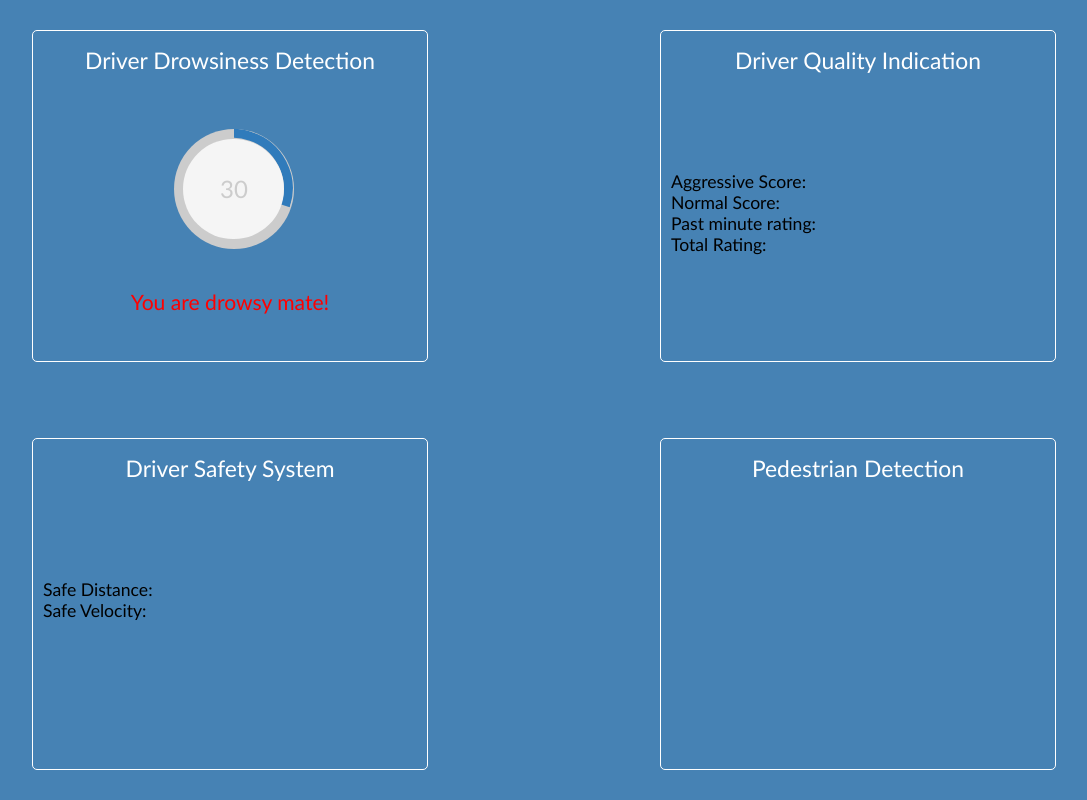
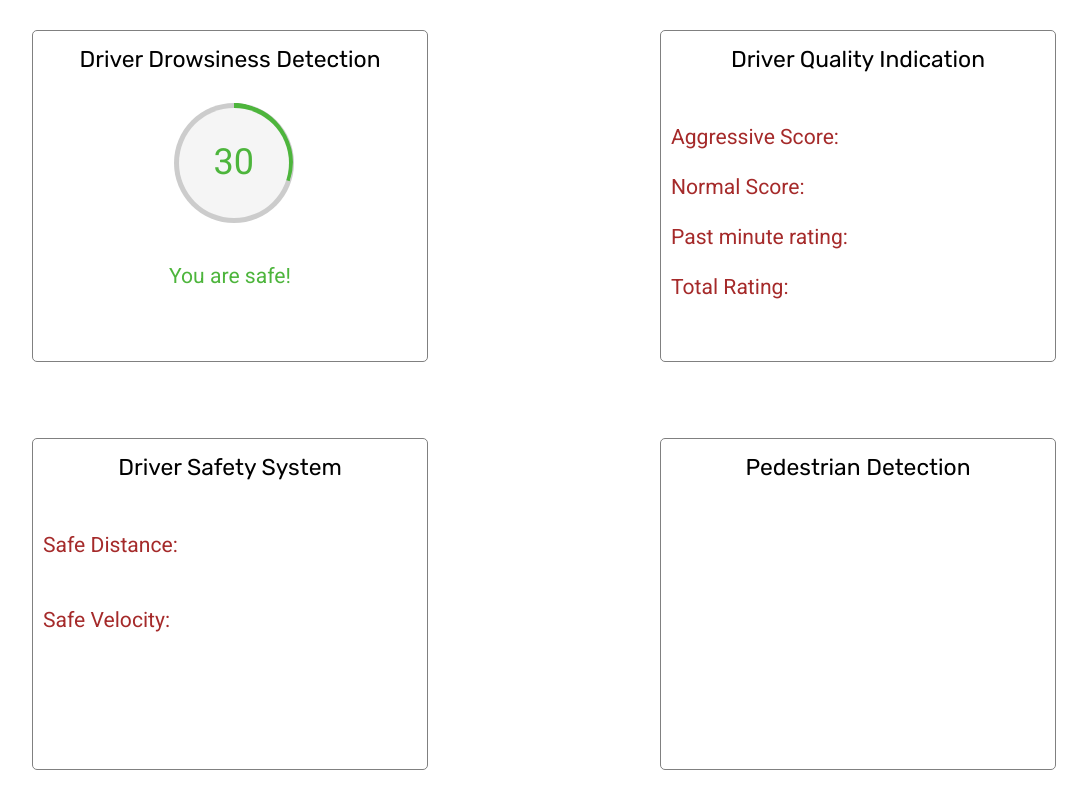
Before and after one commit to Prawesome/technergize-project, a plain HTML site: page index.html in a window 1280 px wide. Shown: the whole page, without its empty margins (96-1183 px from the left). Drawn offline with Linux system fonts and the light colour scheme.

Commit message:
Change bg colour, add fonts, random theming

```diff
--- a/css/style.css
+++ b/css/style.css
@@ -1,8 +1,7 @@
 /* Document wide styling */
 
 body {
-    background-color: steelblue;
-    font-family: 'Trebuchet MS', 'Lucida Sans Unicode', 'Lucida Grande', 'Lucida Sans', Arial, sans-serif;
+    font-family: 'Roboto', sans-serif;
     font-size: 1.1em;
 }
 
@@ -10,32 +9,23 @@ body {
 
 .dash-item {
     display: inline-block;
-    border: 1.25px solid white;
+    border: 1.25px solid grey;
     border-radius: 5px;
     width: 30%;
     height: 40%;
     padding: 5px;
 }
 
-.dash-item:hover {
-    background-color: white;
-    color: steelblue;
-    transition: 0.5s all;
-}
-
-.dash-item:hover > .dash-item-title {
-    color: brown;
-}
-
 .dash-item-title {
     font-size: 1.3em;
     text-align: center;
-    color: white;
     margin: 10px;
+    color: black;
+    font-family: 'Rubik', sans-serif;
 }
 
 .dash-item-content {
-    margin-top: 50px;
+    margin-top: 25px;
     padding: 5px;
 }
 
@@ -45,7 +35,26 @@ body {
     font-size: 1.2em;
     text-align: center;
     margin-top: 40px;
+}
+
+.drowsy-danger {
     color: red;
+}
+
+.drowsy-safe {
+    color: #4db53c;
+}
+
+.safety-item-title {
+    color: brown;
+    margin-bottom: 50px;
+    font-size: 1.2em;
+}
+
+.quality-item-title {
+    color: brown;
+    margin-bottom: 25px;
+    font-size: 1.2em;
 }
 
 /* Circular Progress Bar */
@@ -55,18 +64,18 @@ body {
     left: 35%;
 }
 
-.dash-item:hover .c100 {
+.c100 {
     cursor: default;
 }
 
-.dash-item:hover .c100 > span {
+.c100 > span {
     width: 3.33em;
     line-height: 3.33em;
     font-size: 0.3em;
-    color: #307bbb;
+    color: #4db53c;
 }
 
-.dash-item:hover .c100:after {
+.c100:after {
     top: 0.04em;
     left: 0.04em;
     width: 0.92em;
--- a/index.html
+++ b/index.html
@@ -7,6 +7,7 @@
     <title>Dashboard</title>
     <link rel="stylesheet" href="css/circle.css">
     <link rel="stylesheet" href="css/style.css">
+    <link href="https://fonts.googleapis.com/css?family=Rubik|Roboto" rel="stylesheet">
 
 </head>
 
@@ -14,36 +15,32 @@
     <div class="dash-item top-left flex-center">
         <div class="dash-item-title">Driver Drowsiness Detection</div>
         <div class="dash-item-content">
-            <div class="c100 p30">
-                <span>30</span>
+            <div class="c100 p30 green">
+                <span class="drowsiness-level">30</span>
                 <div class="slice">
                     <div class="bar"></div>
                     <div class="fill"></div>
                 </div>
             </div>
-            <div class="drowsy-message">You are drowsy mate!</div>
+            <div class="drowsy-message drowsy-safe">You are safe!</div>
         </div>
 
     </div>
     <div class="dash-item top-right">
         <div class="dash-item-title"> Driver Quality Indication</div>
         <div class="dash-item-content">
-            <br>
-            <br> Aggressive Score:
-            <br> Normal Score:
-            <br> Past minute rating:
-            <br> Total Rating:
-            <br>
+            <p class="quality-item-title ">Aggressive Score:</p>
+            <p class="quality-item-title ">Normal Score:</p>
+            <p class="quality-item-title ">Past minute rating:</p>
+            <p class="quality-item-title ">Total Rating:</p>
         </div>
 
     </div>
     <div class="dash-item bottom-left">
         <div class="dash-item-title">Driver Safety System</div>
         <div class="dash-item-content">
-            <br>
-            <br> Safe Distance:
-            <br> Safe Velocity:
-            <br>
+            <p class="safety-item-title">Safe Distance: </p>
+            <p class="safety-item-title">Safe Velocity: </p>
         </div>
 
     </div>
@@ -53,6 +50,8 @@
 
         </div>
     </div>
+
+    <script src="js/app.js"></script>
 </body>
 
 </html>
--- /dev/null
+++ b/js/app.js
@@ -0,0 +1,8 @@
+const date = new Date();
+const hours = date.getHours();
+
+if(hours > 12) {
+    //TODO: Change style at night time and day time accordingly
+}
+
+//TODO: Change colour of circular progress bar depending on its content
```
